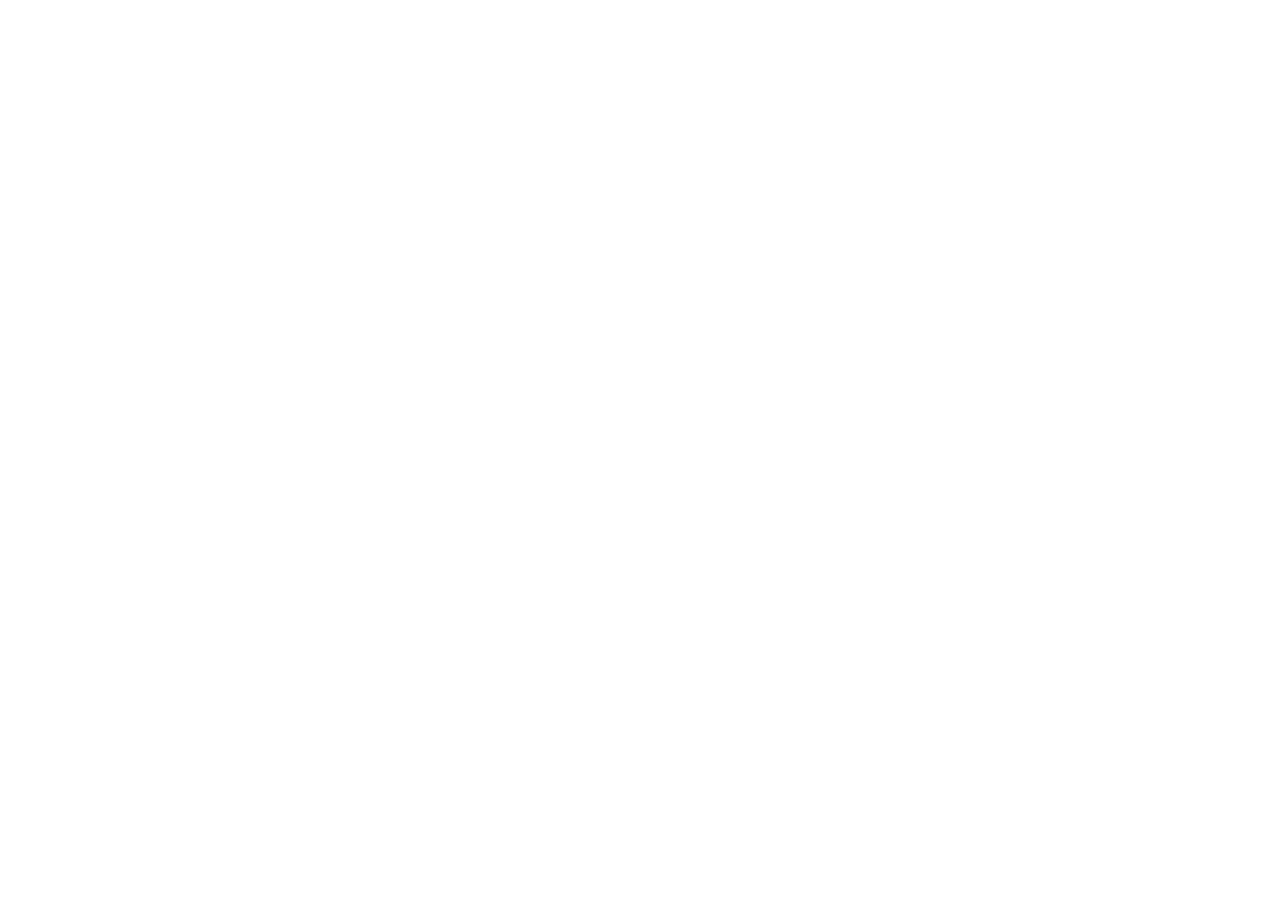
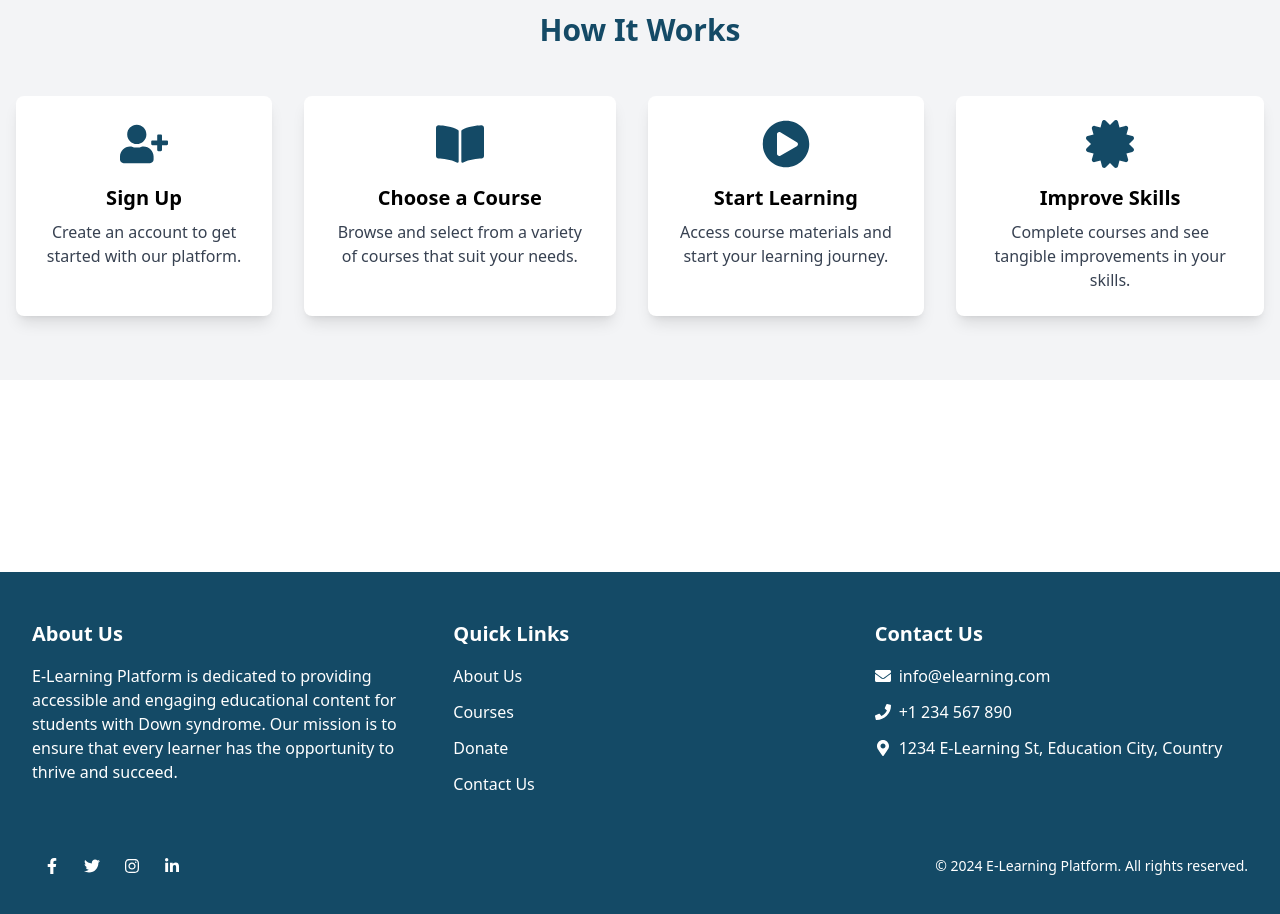
Before and after one commit to Bz14/Unique-Minds-E-learning, a Next.js app in the folder Frontend/unique-minds/: page / in a window 1280 px wide. Shown: the part 3200-4114 px from the top of the page. Before the commit the page ends 3148 px from the top, so only its background shows below. Built offline with nearby package versions, Linux system fonts and the light colour scheme.

Commit message:
Home page updated.

```diff
--- /dev/null
+++ b/Frontend/unique-minds/src/app/components/Footer/page.tsx
@@ -0,0 +1,141 @@
+import React from "react";
+import {
+  FaFacebookF,
+  FaTwitter,
+  FaInstagram,
+  FaLinkedinIn,
+  FaEnvelope,
+  FaPhone,
+  FaMapMarkerAlt,
+} from "react-icons/fa";
+
+const Footer = () => {
+  return (
+    <footer className="bg-customBlue text-white py-12 px-8 mt-48">
+      <div className="container mx-auto grid grid-cols-1 md:grid-cols-3 gap-12 text-center md:text-left">
+        <div>
+          <h4 className="text-xl font-bold mb-4">About Us</h4>
+          <p className="text-white">
+            E-Learning Platform is dedicated to providing accessible and
+            engaging educational content for students with Down syndrome. Our
+            mission is to ensure that every learner has the opportunity to
+            thrive and succeed.
+          </p>
+        </div>
+
+        {/* External Links Section */}
+        <div>
+          <h4 className="text-xl font-bold mb-4">Quick Links</h4>
+          <ul className="text-white">
+            <li className="mb-3">
+              <a
+                href="/about"
+                className="hover:text-gray-300 transition-colors"
+              >
+                About Us
+              </a>
+            </li>
+            <li className="mb-3">
+              <a
+                href="/courses"
+                className="hover:text-gray-300 transition-colors"
+              >
+                Courses
+              </a>
+            </li>
+            <li className="mb-3">
+              <a
+                href="/donate"
+                className="hover:text-gray-300 transition-colors"
+              >
+                Donate
+              </a>
+            </li>
+            <li className="mb-3">
+              <a
+                href="/contact"
+                className="hover:text-gray-300 transition-colors"
+              >
+                Contact Us
+              </a>
+            </li>
+          </ul>
+        </div>
+
+        {/* Contact Section */}
+        <div>
+          <h4 className="text-xl font-bold mb-4">Contact Us</h4>
+          <ul className="text-white">
+            <li className="flex items-center justify-center md:justify-start mb-3">
+              <FaEnvelope className="mr-2" />
+              <a
+                href="mailto:info@elearning.com"
+                className="hover:text-gray-300 transition-colors"
+              >
+                info@elearning.com
+              </a>
+            </li>
+            <li className="flex items-center justify-center md:justify-start mb-3">
+              <FaPhone className="mr-2" />
+              <a
+                href="tel:+1234567890"
+                className="hover:text-gray-300 transition-colors"
+              >
+                +1 234 567 890
+              </a>
+            </li>
+            <li className="flex items-center justify-center md:justify-start">
+              <FaMapMarkerAlt className="mr-2" />
+              <span>1234 E-Learning St, Education City, Country</span>
+            </li>
+          </ul>
+        </div>
+      </div>
+
+      <div className="container mx-auto mt-12 flex flex-col md:flex-row items-center justify-between text-center md:text-left">
+        {/* Social Media Links */}
+        <div className="flex justify-center mb-4 md:mb-0">
+          <a
+            href="https://www.facebook.com"
+            target="_blank"
+            rel="noopener noreferrer"
+            className="text-white hover:text-gray-300 mx-3"
+          >
+            <FaFacebookF />
+          </a>
+          <a
+            href="https://www.twitter.com"
+            target="_blank"
+            rel="noopener noreferrer"
+            className="text-white hover:text-gray-300 mx-3"
+          >
+            <FaTwitter />
+          </a>
+          <a
+            href="https://www.instagram.com"
+            target="_blank"
+            rel="noopener noreferrer"
+            className="text-white hover:text-gray-300 mx-3"
+          >
+            <FaInstagram />
+          </a>
+          <a
+            href="https://www.linkedin.com"
+            target="_blank"
+            rel="noopener noreferrer"
+            className="text-white hover:text-gray-300 mx-3"
+          >
+            <FaLinkedinIn />
+          </a>
+        </div>
+
+        {/* Copyright Section */}
+        <div className="text-white text-sm">
+          © 2024 E-Learning Platform. All rights reserved.
+        </div>
+      </div>
+    </footer>
+  );
+};
+
+export default Footer;
--- a/Frontend/unique-minds/src/app/components/Homepage/Call_to_action/call_action.tsx
+++ b/Frontend/unique-minds/src/app/components/Homepage/Call_to_action/call_action.tsx
@@ -1,5 +1,5 @@
 import React from "react";
-import donateImage from "../../../assets/herosecrtion.jpg";
+import donateImage from "@assets/herosecrtion.jpg";
 import Image from "next/image";
 
 const CallToAction = () => {
--- /dev/null
+++ b/Frontend/unique-minds/src/app/components/Homepage/HowItWorks/how_it_works.tsx
@@ -0,0 +1,83 @@
+import React from "react";
+import { motion } from "framer-motion";
+import {
+  FaUserPlus,
+  FaBookOpen,
+  FaPlayCircle,
+  FaCertificate,
+} from "react-icons/fa";
+
+const steps = [
+  {
+    id: 1,
+    title: "Sign Up",
+    description: "Create an account to get started with our platform.",
+    icon: <FaUserPlus className="h-12 w-12 text-customBlue" />,
+  },
+  {
+    id: 2,
+    title: "Choose a Course",
+    description:
+      "Browse and select from a variety of courses that suit your needs.",
+    icon: <FaBookOpen className="h-12 w-12 text-customBlue" />,
+  },
+  {
+    id: 3,
+    title: "Start Learning",
+    description: "Access course materials and start your learning journey.",
+    icon: <FaPlayCircle className="h-12 w-12 text-customBlue" />,
+  },
+  {
+    id: 4,
+    title: "Improve Skills",
+    description:
+      "Complete courses and see tangible improvements in your skills.",
+    icon: <FaCertificate className="h-12 w-12 text-customBlue" />,
+  },
+];
+
+// Define animation variants
+const cardVariants = {
+  initial: (i) => ({
+    opacity: 0,
+    x: [200, -200, -200, 200][i],
+    y: [200, 200, -200, -200][i],
+  }),
+  animate: {
+    opacity: 1,
+    x: 0,
+    y: 0,
+  },
+};
+
+const HowItWorks = () => {
+  return (
+    <div className="py-16 bg-gray-100">
+      <div className="container mx-auto px-4">
+        <h2 className="text-3xl font-bold text-center mb-12 text-customBlue">
+          How It Works
+        </h2>
+        <div className="flex justify-between gap-8">
+          {steps.map((step, index) => (
+            <motion.div
+              key={step.id}
+              className="bg-white rounded-lg p-6 shadow-lg flex flex-col items-center"
+              custom={index}
+              variants={cardVariants}
+              initial="initial"
+              animate="animate"
+              whileHover={{ scale: 1.05, rotate: 2 }}
+              transition={{ duration: 0.6, delay: index * 0.2 }}
+            >
+              <div className="flex-shrink-0 mb-4">{step.icon}</div>
+              <h3 className="text-xl font-semibold mb-2">{step.title}</h3>
+              <p className="text-gray-700 text-center">{step.description}</p>
+            </motion.div>
+          ))}
+        </div>
+      </div>
+    </div>
+  );
+};
+
+export default HowItWorks;
--- a/Frontend/unique-minds/src/app/components/Homepage/Top_educators/top_educator.tsx
+++ b/Frontend/unique-minds/src/app/components/Homepage/Top_educators/top_educator.tsx
@@ -1,31 +1,28 @@
 import React, { useState } from "react";
 import { motion } from "framer-motion";
-
-interface Educator {
-  id: number;
-  name: string;
-  image: string;
-  rank: number;
-}
+import person1 from "@assets/person1.jpg";
+import person2 from "@assets/person2.jpg";
+import person3 from "@assets/person3.jpg";
+import { StaticImageData } from "next/image";
 
 const TopEducators = () => {
-  const [educators, setEducators] = useState<Educator[]>([
+  const [educators, setEducators] = useState([
     {
       id: 1,
       name: "Jane Doe",
-      image: "../../../assets/person1.jpg",
+      image: person1,
       rank: 1,
     },
     {
       id: 2,
       name: "John Smith",
-      image: "../../../assets/person2.jpg",
+      image: person2,
       rank: 2,
     },
     {
       id: 3,
       name: "Alice Johnson",
-      image: "../../../assets/person3.jpg",
+      image: person3,
       rank: 3,
     },
   ]);
@@ -70,7 +67,7 @@
             }}
           >
             <motion.img
-              src={educator.image}
+              src={(educator.image as StaticImageData).src}
               alt={educator.name}
               className="w-48 h-48 object-cover rounded-full mx-auto"
               initial={{ opacity: 0, scale: 0.9 }}
--- a/Frontend/unique-minds/src/app/layout.tsx
+++ b/Frontend/unique-minds/src/app/layout.tsx
@@ -2,6 +2,7 @@
 import localFont from "next/font/local";
 import "./globals.css";
 import Nav from "./components/nav/page";
+import Footer from "./components/Footer/page";
 
 const geistSans = localFont({
   src: "./fonts/GeistVF.woff",
@@ -32,6 +33,7 @@
       >
         <Nav />
         {children}
+        <Footer />
       </body>
     </html>
   );
--- a/Frontend/unique-minds/src/app/page.tsx
+++ b/Frontend/unique-minds/src/app/page.tsx
@@ -5,6 +5,7 @@
 import BenefitsSection from "./components/Homepage/Benefits_section/benifts";
 import TopEducators from "./components/Homepage/Top_educators/top_educator";
 import CallToAction from "./components/Homepage/Call_to_action/call_action";
+import HowItWorks from "./components/Homepage/HowItWorks/how_it_works";
 
 const Home = () => {
   return (
@@ -14,6 +15,7 @@
       <BenefitsSection />
       <TopEducators />
       <CallToAction />
+      <HowItWorks />
     </>
   );
 };
--- a/Frontend/unique-minds/tsconfig.json
+++ b/Frontend/unique-minds/tsconfig.json
@@ -20,7 +20,7 @@
     "paths": {
       "@/*": ["./src/*"],
       "@user/*": ["./(user)/*"],
-      "@assets": ["./src/app/assets/*"]
+      "@assets/*": ["./src/app/assets/*"]
     }
   },
   "include": ["next-env.d.ts", "**/*.ts", "**/*.tsx", ".next/types/**/*.ts"],
```
